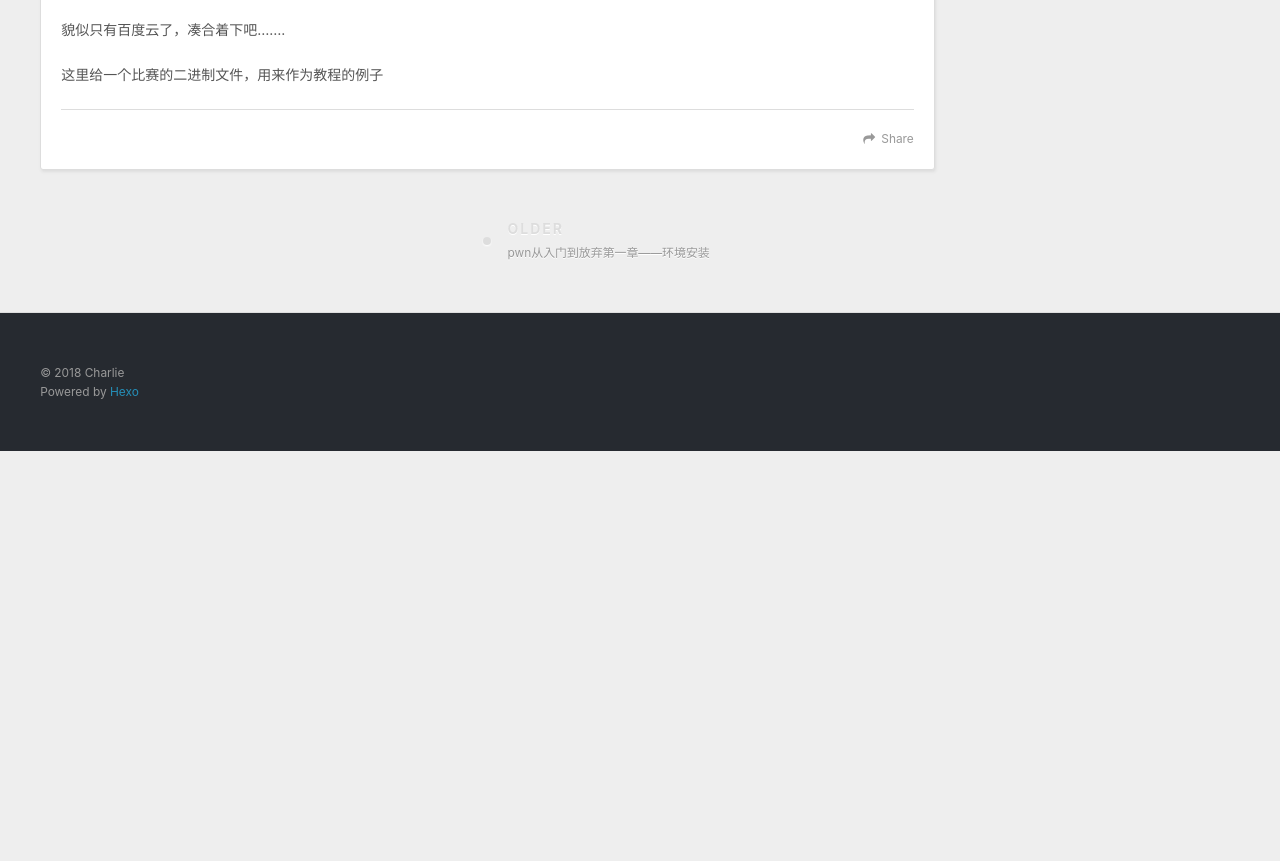
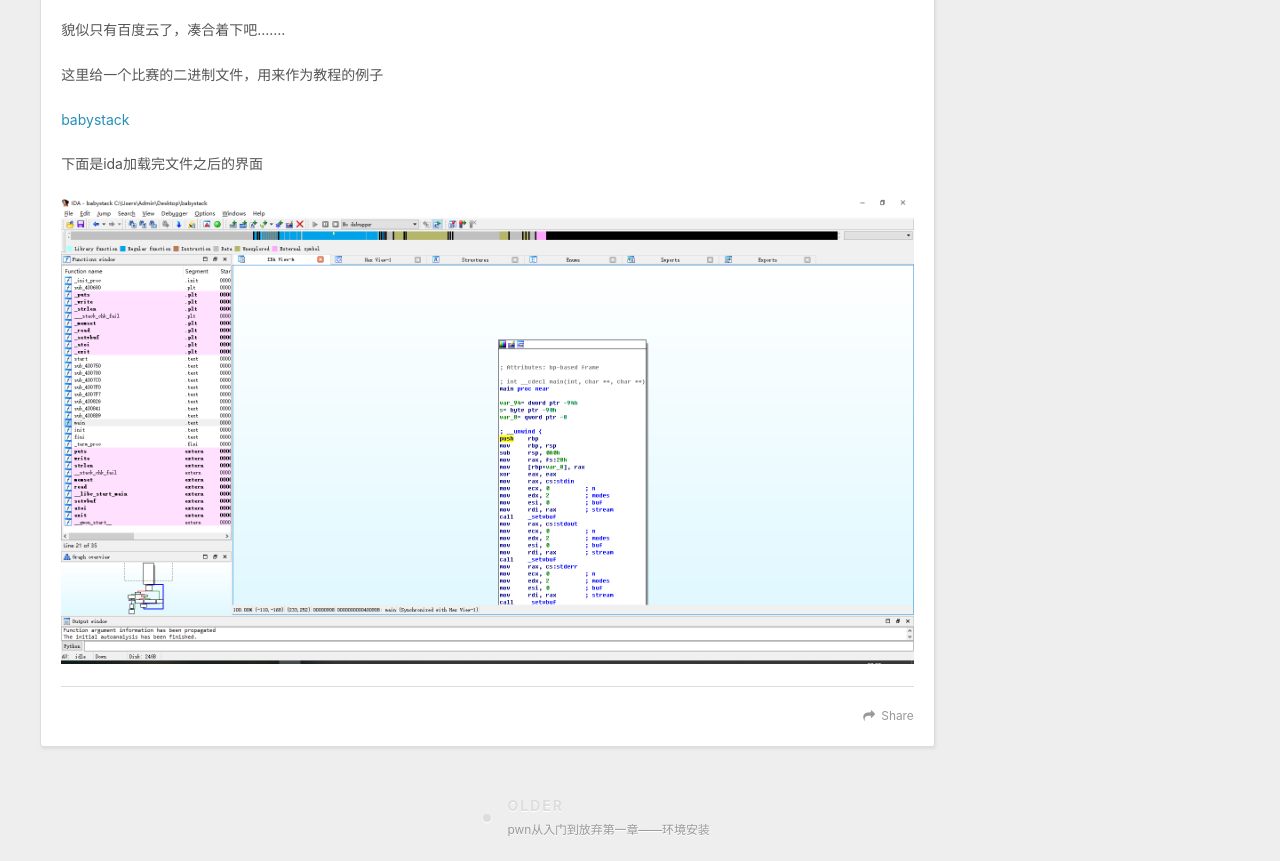
Before and after one commit to Ch4r1l3/Ch4r1l3.github.io, a plain HTML site: page 2018/06/21/pwn从入门到放弃第二章——ida与gdb的基本使用教程/index.html in a window 1280 px wide. Shown: the part 663-1524 px from the top of the page. Before the commit the page ends 1114 px from the top, so only its background shows below. Drawn offline with nearby package versions, Linux system fonts and the light colour scheme.

Commit message:
Site updated: 2018-06-21 20:36:24

```diff
--- a/2018/06/21/pwn从入门到放弃第二章——ida与gdb的基本使用教程/index.html
+++ b/2018/06/21/pwn从入门到放弃第二章——ida与gdb的基本使用教程/index.html
@@ -14,10 +14,12 @@
 <meta property="og:site_name" content="PWN? PWN!">
 <meta property="og:description" content="其实ida与gdb的使用是一个不断学习的过程，不是一蹴而就的，所以这里只是介绍一下基本的使用方法这里还要说一下，善用gdb和ida，能在比赛的时候加快审计和调试代程序的速度，就能更快解题拿到一血（虽然现在一血没什么用了………..ida的使用首先给下ida 7.0的下载地址，推荐使用7.0， 因为6.8或者更低的版本反编译成c语言代码不是很好 https://www.52pojie.cn/threa">
 <meta property="og:locale" content="default">
-<meta property="og:updated_time" content="2018-06-21T12:32:30.035Z">
+<meta property="og:image" content="https://charlieleex.github.io/2018/06/21/pwn从入门到放弃第二章——ida与gdb的基本使用教程/t1.png">
+<meta property="og:updated_time" content="2018-06-21T12:36:14.682Z">
 <meta name="twitter:card" content="summary">
 <meta name="twitter:title" content="pwn从入门到放弃第二章——ida与gdb的基本使用教程">
 <meta name="twitter:description" content="其实ida与gdb的使用是一个不断学习的过程，不是一蹴而就的，所以这里只是介绍一下基本的使用方法这里还要说一下，善用gdb和ida，能在比赛的时候加快审计和调试代程序的速度，就能更快解题拿到一血（虽然现在一血没什么用了………..ida的使用首先给下ida 7.0的下载地址，推荐使用7.0， 因为6.8或者更低的版本反编译成c语言代码不是很好 https://www.52pojie.cn/threa">
+<meta name="twitter:image" content="https://charlieleex.github.io/2018/06/21/pwn从入门到放弃第二章——ida与gdb的基本使用教程/t1.png">
 
     <link rel="alternate" href="/atom.xml" title="PWN? PWN!" type="application/atom+xml">
 
@@ -90,6 +92,9 @@
 <p><a href="https://www.52pojie.cn/thread-675251-1-1.html" target="_blank" rel="noopener">https://www.52pojie.cn/thread-675251-1-1.html</a></p>
 <p>貌似只有百度云了，凑合着下吧…….</p>
 <p>这里给一个比赛的二进制文件，用来作为教程的例子</p>
+<p><a href="pwn从入门到放弃第二章——ida与gdb的基本使用教程/babystack">babystack</a></p>
+<p>下面是ida加载完文件之后的界面</p>
+<p><img src="/2018/06/21/pwn从入门到放弃第二章——ida与gdb的基本使用教程/t1.png" alt=""></p>
 
 
     </div>
```
Also changed, not shown: index.html (+3 -0 lines).
